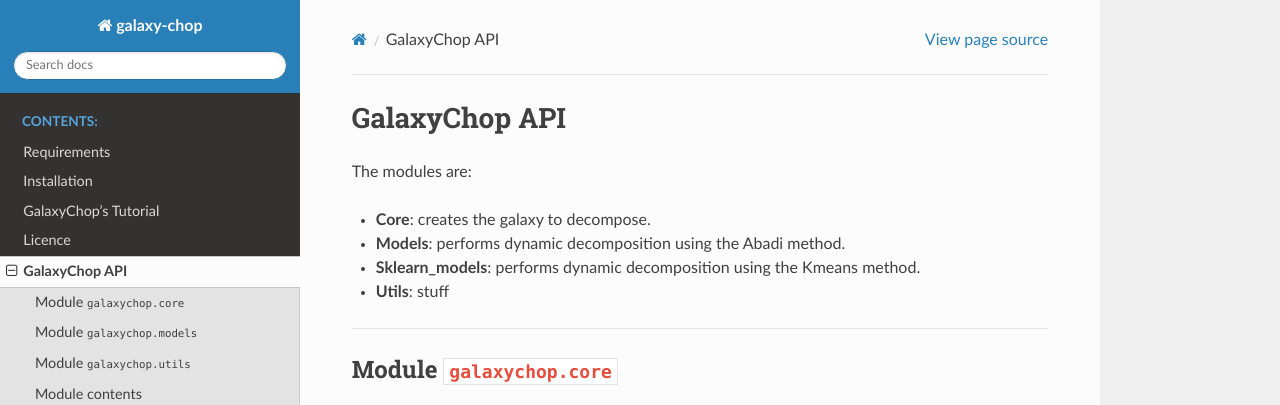
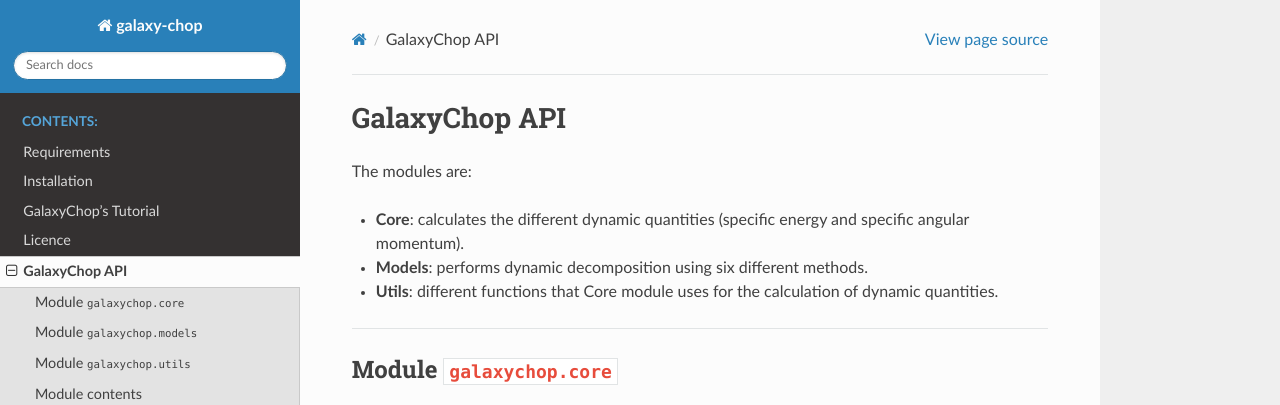
Before and after one commit to vcristiani/galaxy-chop, a Sphinx documentation site: the page built from docs/source/api/galaxychop.rst, in a window 1280 px wide and 1238 px high, cut to the strip 0-405 px from the top of the window. Built offline with Sphinx 7.4.7 and the Read the Docs theme 2.0.0, drawn with Linux system fonts in a browser that asks for light colours; the version number could not be read and is left out.

Commit message:
minor changes in the documentation in general

```diff
--- a/docs/source/api/galaxychop.rst
+++ b/docs/source/api/galaxychop.rst
@@ -3,13 +3,11 @@ GalaxyChop API
 
 The modules are:
 
-- **Core**: creates the galaxy to decompose.
+- **Core**: calculates the different dynamic quantities (specific energy and specific angular momentum).
 
-- **Models**: performs dynamic decomposition using the Abadi method.
+- **Models**: performs dynamic decomposition using six different methods.
 
-- **Sklearn_models**: performs dynamic decomposition using the Kmeans method.
-
-- **Utils**: stuff
+- **Utils**: different functions that Core module uses for the calculation of dynamic quantities.
 
 -------------------------------------------------------------------------------
 
```
Also changed, not shown: README.md (+7 -0 lines), docs/source/tutorial.ipynb.
